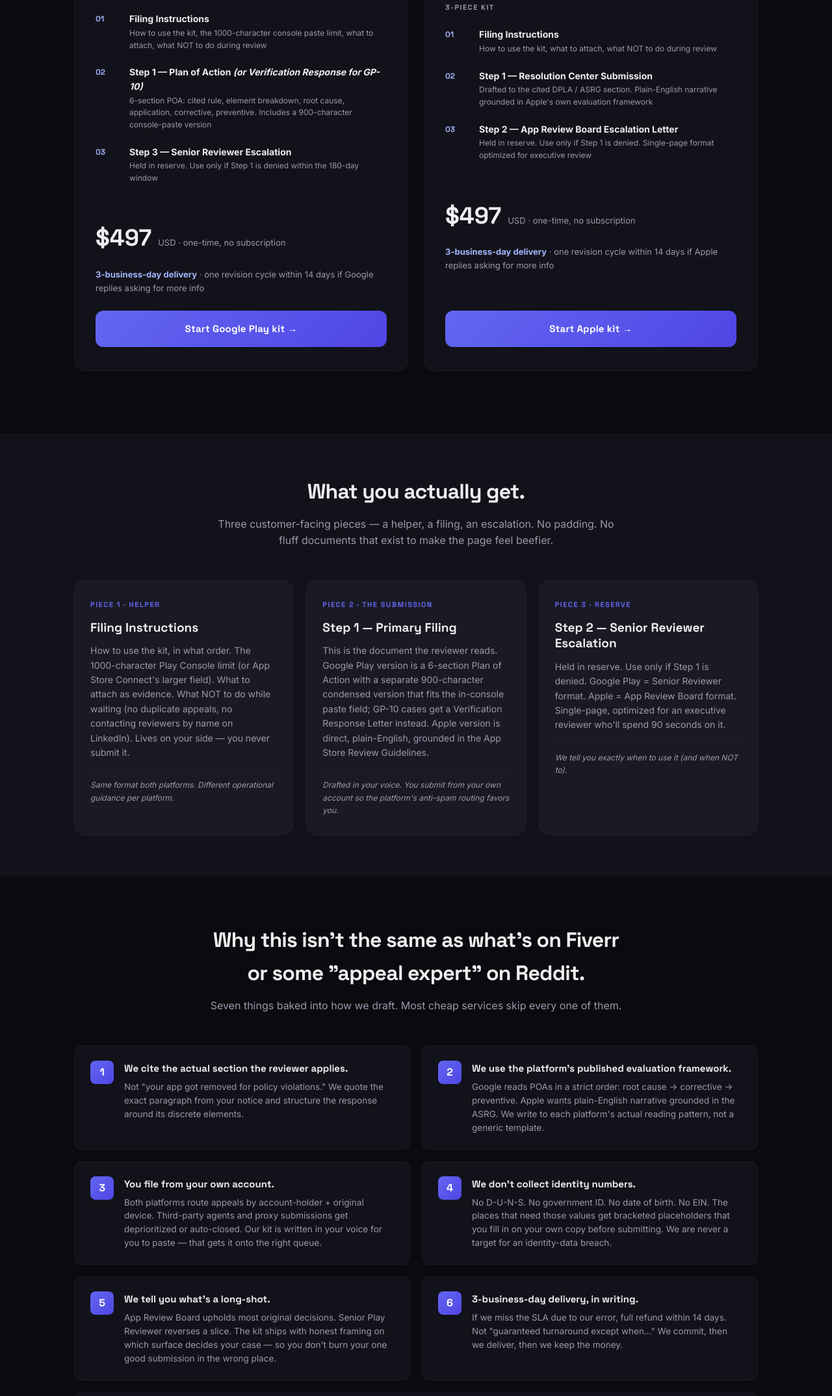
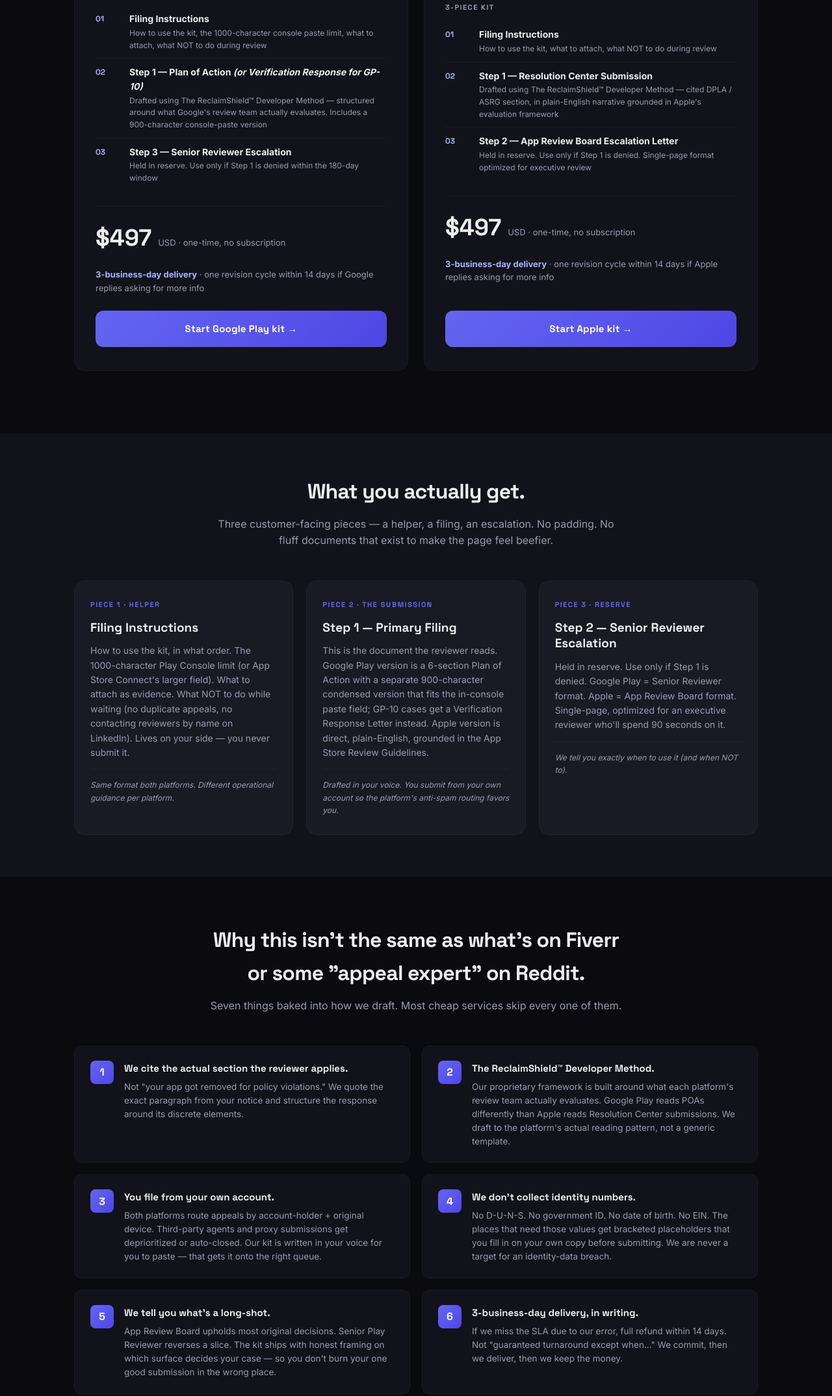
Before and after one commit to Admin-SRG/reclaimshield-site, a plain HTML site: page developer/index.html in a window 1280 px wide. Shown: the part 1519-3667 px from the top of the page at 65% size. Drawn offline with Linux system fonts and the light colour scheme.

Commit message:
Trim 6-section recipe leak + apply ReclaimShield Developer Method umbrella

```diff
--- a/developer/index.html
+++ b/developer/index.html
@@ -414,7 +414,7 @@ body {
             <span class="surface-num">02</span>
             <div>
               <strong>Step 1 &mdash; Plan of Action <em>(or Verification Response for GP-10)</em></strong>
-              <div class="surface-meta">6-section POA: cited rule, element breakdown, root cause, application, corrective, preventive. Includes a 900-character console-paste version</div>
+              <div class="surface-meta">Drafted using The ReclaimShield&trade; Developer Method &mdash; structured around what Google's review team actually evaluates. Includes a 900-character console-paste version</div>
             </div>
           </li>
           <li>
@@ -455,7 +455,7 @@ body {
             <span class="surface-num">02</span>
             <div>
               <strong>Step 1 &mdash; Resolution Center Submission</strong>
-              <div class="surface-meta">Drafted to the cited DPLA / ASRG section. Plain-English narrative grounded in Apple's own evaluation framework</div>
+              <div class="surface-meta">Drafted using The ReclaimShield&trade; Developer Method &mdash; cited DPLA / ASRG section, in plain-English narrative grounded in Apple's evaluation framework</div>
             </div>
           </li>
           <li>
@@ -523,8 +523,8 @@ body {
       <div class="diff-row">
         <div class="diff-icon">2</div>
         <div class="diff-body">
-          <strong>We use the platform's published evaluation framework.</strong>
-          <p>Google reads POAs in a strict order: root cause &rarr; corrective &rarr; preventive. Apple wants plain-English narrative grounded in the ASRG. We write to each platform's actual reading pattern, not a generic template.</p>
+          <strong>The ReclaimShield&trade; Developer Method.</strong>
+          <p>Our proprietary framework is built around what each platform's review team actually evaluates. Google Play reads POAs differently than Apple reads Resolution Center submissions. We draft to the platform's actual reading pattern, not a generic template.</p>
         </div>
       </div>
       <div class="diff-row">
@@ -593,7 +593,7 @@ body {
 
       <div class="faq-item">
         <q>How is this $497 different from a $50 freelancer on Fiverr?</q>
-        <p>The freelancer gives you a generic template with your business name on top. We draft to <strong>your specific cited policy section</strong>, with element-by-element application, in the structure the platform's review team actually reads. Cheap appeals don't fail because the writer was bad &mdash; they fail because they're not built around the platform's evaluation framework. That's what you're paying for.</p>
+        <p>The freelancer gives you a generic template with your business name on top. We draft using <strong>The ReclaimShield&trade; Developer Method</strong> &mdash; our proprietary framework built around what each platform's review team actually evaluates. Cheap appeals fail because they're not built around the platform's evaluation framework. That's what you're paying for.</p>
       </div>
 
       <div class="faq-item">
```
